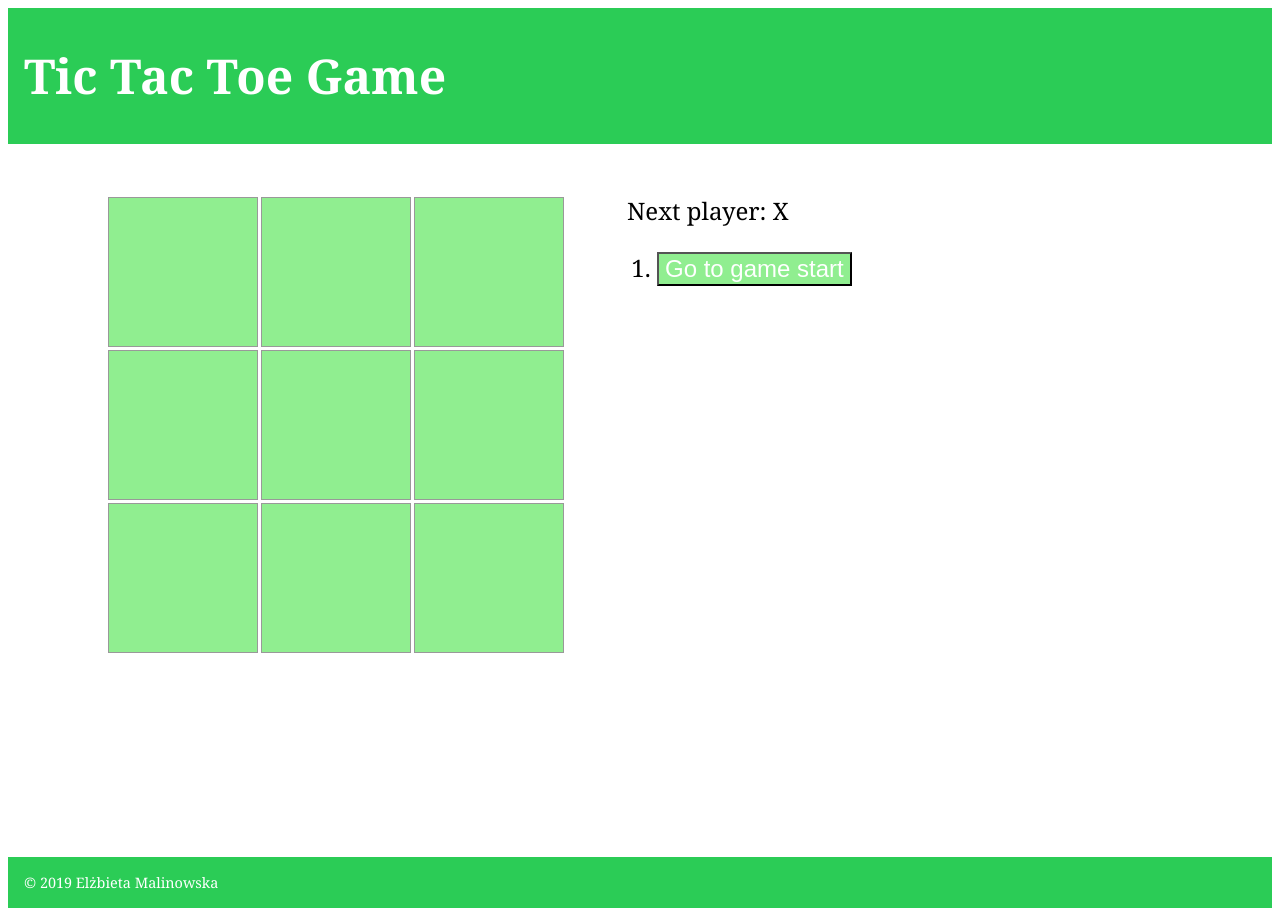
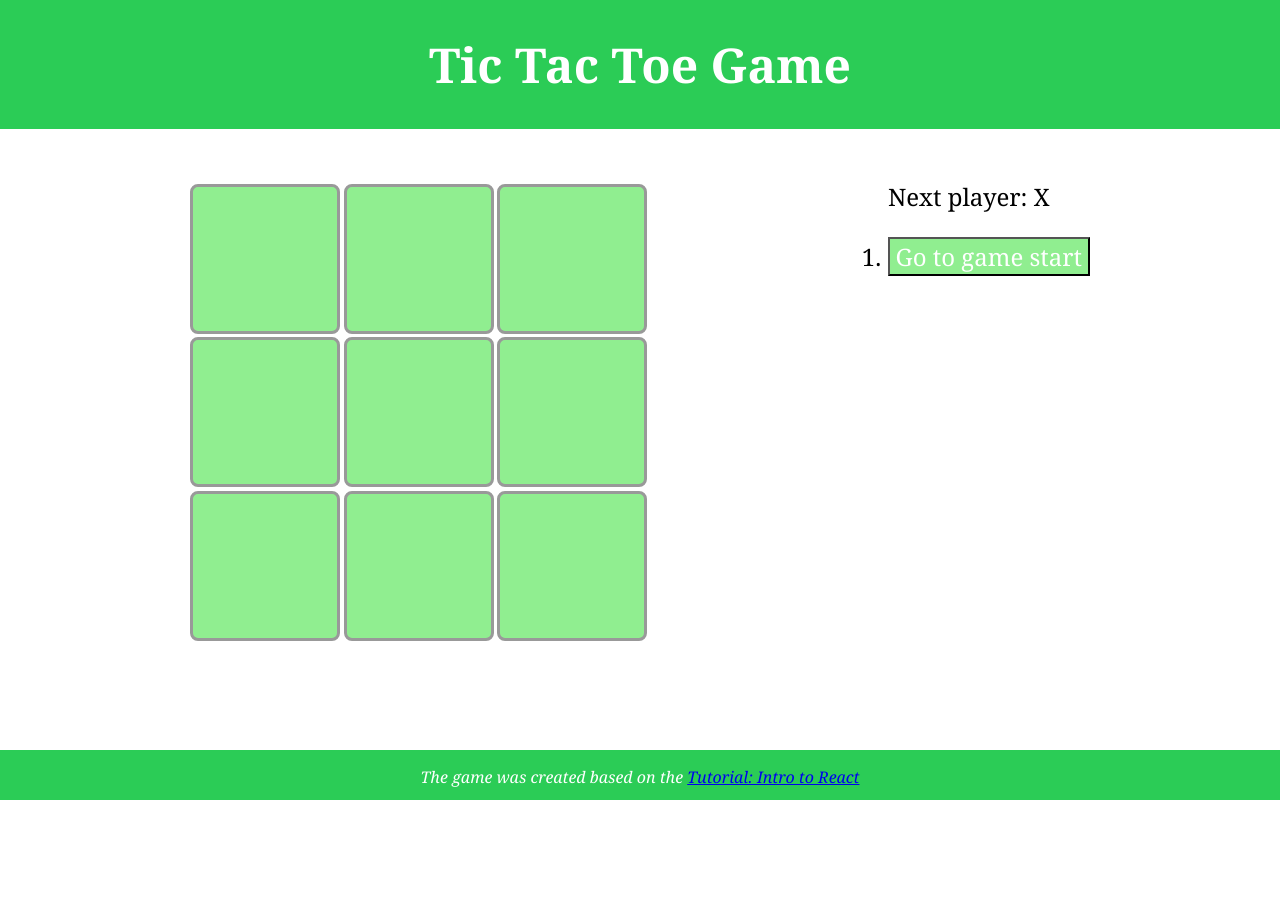
Before and after one commit to elzbietamal95/tic-tac-toe-game, a React app: page / in a window 1280 px wide. After the commit the page ends 800 px from the top, so only its background shows below. Built offline with nearby package versions, Linux system fonts and the light colour scheme.

Commit message:
CSS styles changed

```diff
--- a/public/index.html
+++ b/public/index.html
@@ -10,27 +10,16 @@
       content="Web site created using create-react-app"
     />
     <link rel="apple-touch-icon" href="logo192.png" />
-    <!--
-      manifest.json provides metadata used when your web app is installed on a
-      user's mobile device or desktop. See https://developers.google.com/web/fundamentals/web-app-manifest/
-    -->
     <link rel="manifest" href="%PUBLIC_URL%/manifest.json" />
-    <!--
-      Notice the use of %PUBLIC_URL% in the tags above.
-      It will be replaced with the URL of the `public` folder during the build.
-      Only files inside the `public` folder can be referenced from the HTML.
-
-      Unlike "/favicon.ico" or "favicon.ico", "%PUBLIC_URL%/favicon.ico" will
-      work correctly both with client-side routing and a non-root public URL.
-      Learn how to configure a non-root public URL by running `npm run build`.
-    -->
     <title>Tic Tac Toe Game</title>
   </head>
   <body>
-    <div class="page-header">
+    <header>
       <h1>Tic Tac Toe Game</h1>
-    </div>
+    </header>
     <div id="root"></div>
-    <footer>&copy; 2019 Elżbieta Malinowska</footer>
+    <footer>
+      <p>The game was created based on the <a href="https://pl.reactjs.org/tutorial/tutorial.html">Tutorial: Intro to React</a></p>
+    </footer>
   </body>
 </html>
--- a/src/index.css
+++ b/src/index.css
@@ -3,46 +3,45 @@ html {
 }
 
 body {
-    position: relative;
-    min-height: 100%;
-    padding-bottom: 100px;
-    font-family: Georgia, Times, serif;
-    font-size: 1.5em;
+    font-family: "Georgia", Times, serif;
+    text-align: center;
+    vertical-align: center;
 }
 
-footer {
+header {
+    background-color: rgb(43, 204, 86);
+    width: 100%;
+    left: 0;
+    top: 0;
+    color: white;
+    font-size: 24px;
     position: absolute;
-    left: 0;
-    right: 0;
-    bottom: 0;
-    overflow: hidden;
-    padding: 1rem 1rem;
-    background-color: rgb(43, 204, 86);
-    color: white;
-    font-size: 0.6em;
 }
 
-.page-header {
-    background-color: rgb(43, 204, 86);
-    margin-top: 0;
-    padding: .2rem 1rem;
+#root {
+    width: 900px;
+    margin: 180px auto 20px auto;
 }
 
-.page-header h1 {
-    color: white;
+.game {
+    display: flex;
+    flex-direction: row;
+    position: relative;
+    flex-wrap: nowrap;
+    justify-content: space-between;
+}
+
+.game-info {
+    font-size: 24px;
 }
 
 button {
     width: 100%;
     height: auto;
     color: white;
-    font: "Georgia", Times, serif;
+    font-family: "Georgia", Times, serif;
     font-size: 1.5rem;
     background: lightgreen;
-}
-
-ol, ul {
-    padding-left: 30px;
 }
 
 .board-row:after {
@@ -51,22 +50,18 @@ ol, ul {
     display: table;
 }
 
-.status {
-    margin-bottom: 10px;
-}
-
 .square {
     background: lightgreen;
-    border: 1px solid #999;
+    border: 3px solid #999;
+    border-radius: 8px;
     float: left;
     font-size: 60px;
     font-weight: bold;
     line-height: 150px;
     height: 150px;
-    margin-right: 3px;
-    margin-top: 3px;
+    margin-right: 3.5px;
+    margin-top: 3.5px;
     padding: 0;
-    text-align: center;
     width: 150px;
 }
 
@@ -78,12 +73,18 @@ ol, ul {
     background: #ddd;
 }
 
-.game {
-    padding: 50px 50px 50px 100px;
-    display: flex;
-    flex-direction: row;
+footer {
+    position: absolute;
+    background-color: rgb(43, 204, 86);
+    color: white;
+    font-size: 1em;
+    font-style: italic;
+    bottom: 0;
+    left: 0;
+    height: 50px;
+    width: 100%;
 }
 
-.game-info {
-    margin-left: 60px;
+footer a:hover {
+    color: white;
 }
--- a/src/index.js
+++ b/src/index.js
@@ -100,7 +100,7 @@ class Game extends React.Component {
 
         let status;
         if (winner) {
-            status = 'The winner is: ' + winner;
+            status = 'The winner is: ' + winner + "!";
         } else if (!winner && !current.squares.includes(null)) {
             status = 'The game ended in a draw!';
         } else {
```
Also changed, not shown: 1 other file.
